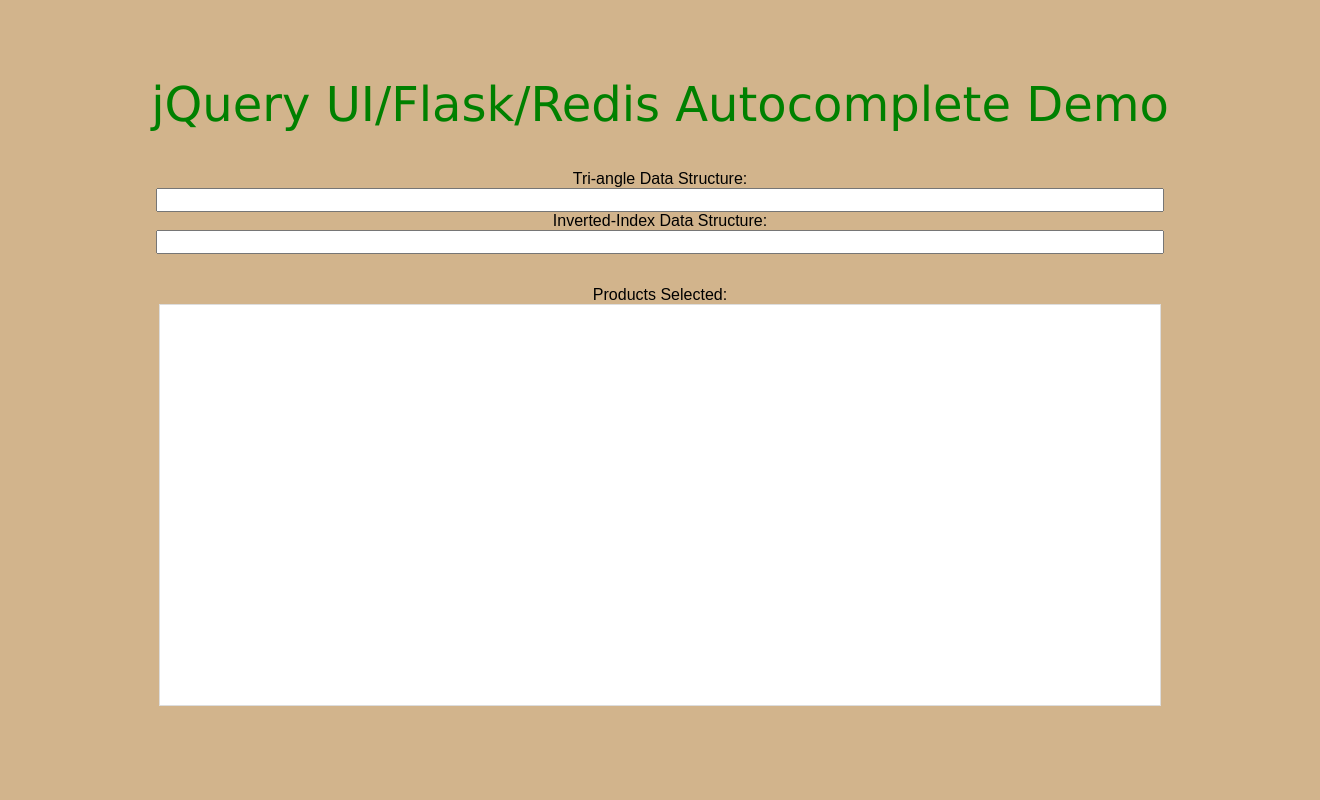
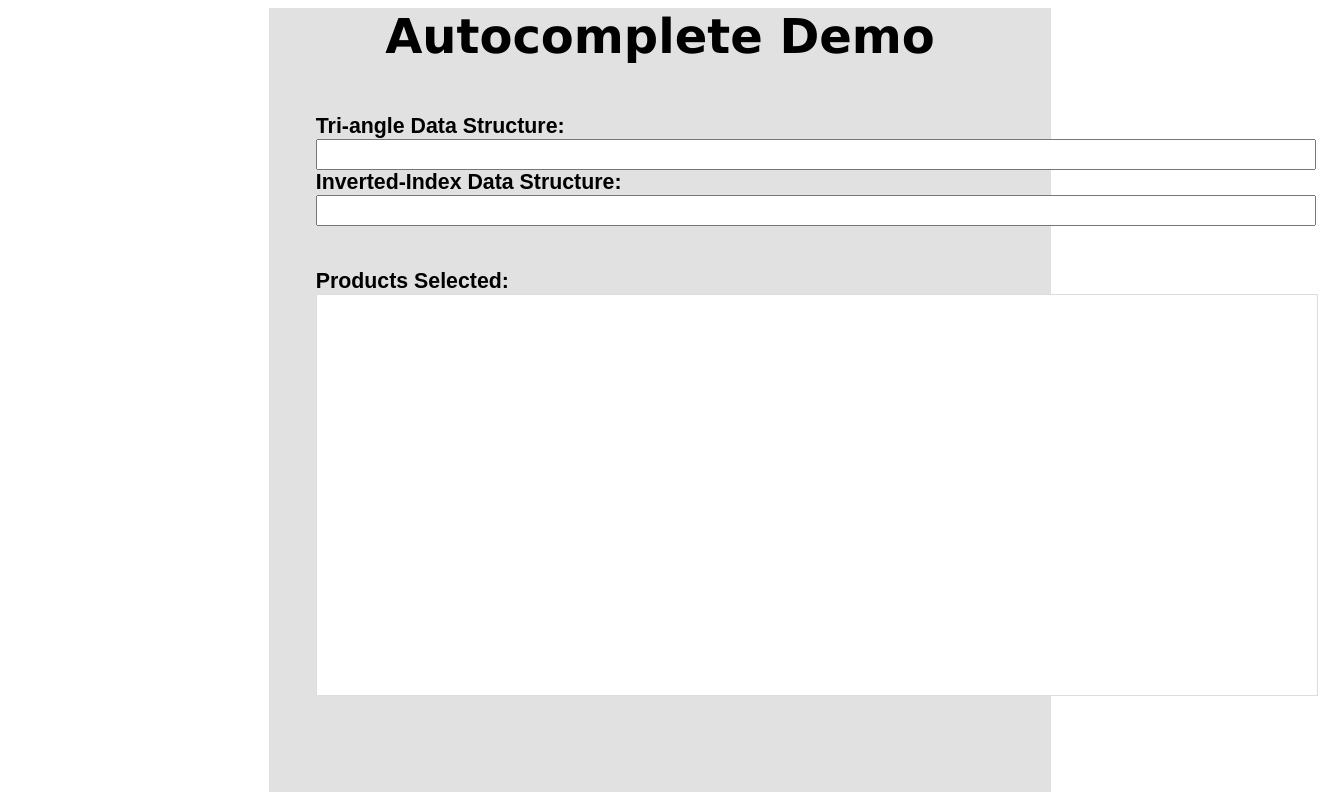
Before and after one commit to dpjude/autocomplete, a Flask app: page / in a window 1320 px wide. Run offline with Flask 2, Linux system fonts and the light colour scheme; some libraries are stand-ins or nearby versions.

Commit message:
changed ui style

```diff
--- a/static/hf.css
+++ b/static/hf.css
@@ -1,7 +1,8 @@
 body {
   font-family:      Verdana, Geneva, Arial, sans-serif;
   font-size:        medium;
-  background-color: tan;
+  background-color: 93a299;
+  width : 60%;
   margin-top:       5%;
   margin-bottom:    5%;
   margin-left:      10%;
--- a/templates/search.html
+++ b/templates/search.html
@@ -1,13 +1,9 @@
-{% extends 'base.html' %}
-
-{% block body %}
 <html lang="en">
 <head>
   <meta charset="utf-8">
   <meta name="viewport" content="width=device-width, initial-scale=1">
-  <title>jQuery UI Autocomplete - Remote JSONP datasource</title>
+  <title>jQuery UI/Flask/Redis Autocomplete Demo</title>
   <link rel="stylesheet" href="//code.jquery.com/ui/1.12.1/themes/base/jquery-ui.css">
-  <center><font face="verdana" color="green" size=10>jQuery UI/Flask/Redis Autocomplete Demo</font></center><br><br>
   <script src="https://code.jquery.com/jquery-1.12.4.js"></script>
   <script src="https://code.jquery.com/ui/1.12.1/jquery-ui.js"></script>
   <script>
@@ -58,24 +54,24 @@
   </script>
 </head>
 <body>
-<center>
-<div class="ui-widget">
+<DIV style="width:60%; height:100%;  margin-right:20%; margin-left:20%; font-family:sans-serif; font-size:16pt; font-weight:bold; font-style:normal; font-variant:normal; background-color:#e1e1e1;">
+<center><font face="verdana" size=10>Autocomplete Demo</font></center><br><br>
+<div class="ui-widget" style="margin-left:6%;">
   <label for="Tri-angle">Tri-angle Data Structure:</label><br>
   <input id="Tri-angle" style="width: 1000px">
 </div>
 
-<div class="ui-widget">
+<div class="ui-widget" style="margin-left:6%;">
   <label for="Inverted-Index">Inverted-Index Data Structure:</label><br>
   <input id="Inverted-Index" style="width: 1000px">
 </div>
 
-<div class="ui-widget" style="margin-top:2em; font-family:Arial">
+<div class="ui-widget" style="margin-top:2em; font-family:Arial; margin-left:6%;">
   Products Selected:
   <div id="log" style="height: 400px; width: 1000px; overflow: auto;" class="ui-widget-content"></div>
 </div>
 </center>
 
 </body>
+</DIV>
 </html>
-
-{% endblock %}
```
